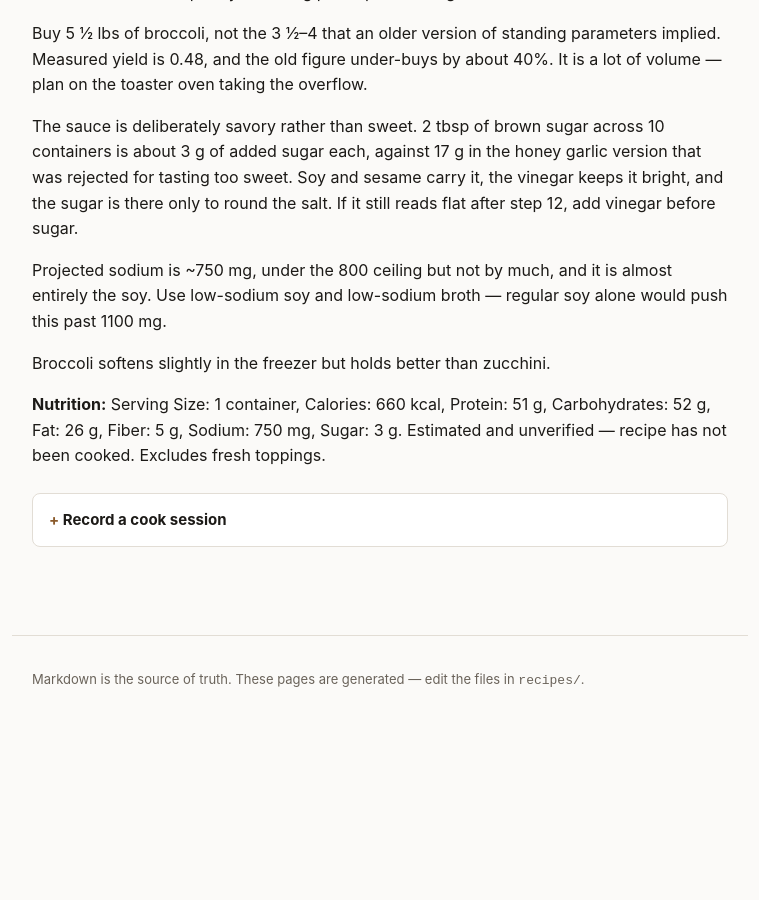
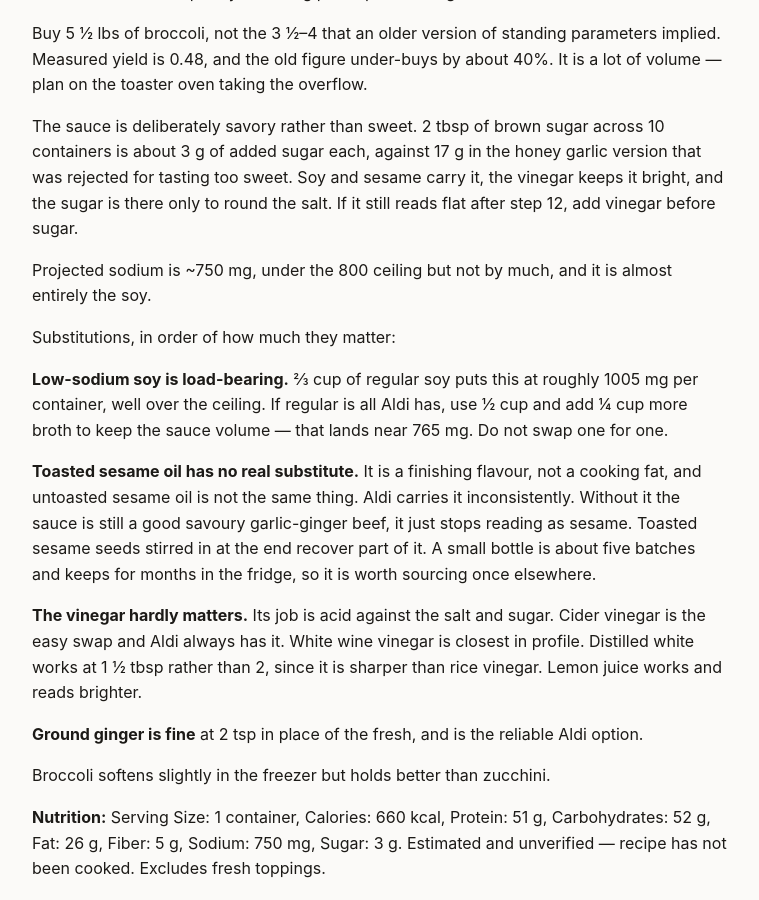
Before and after one commit to ZJBecker32/ten-containers, a Jekyll site: the page built from recipes/ground-beef-broccoli.md, in a window 1280 px wide and 900 px high, scrolled down 2863 px. Shown: the whole window, without its empty margins (260-1019 px from the left). Built offline with Jekyll 4.4.1, drawn with Linux system fonts in a browser that asks for light colours; before the commit the page ends 3588 px from its top, so only the background shows below that; some of the changed text lies outside the part shown.

Commit message:
Add sourcing substitutions for the scratch sauce
Aldi does not reliably carry toasted sesame oil, rice vinegar, or low-sodium
soy. Ranked by how much each substitution actually costs:

Low-sodium soy is the only one that breaks a constraint. 2/3 cup of regular
soy projects at ~1005 mg per container against a 658 mg baseline and an 800 mg
ceiling. The fix is 1/2 cup regular plus 1/4 cup more broth to hold the sauce
volume, landing near 765 mg — not a one-for-one swap.

Toasted sesame oil has no working substitute. It is a finishing flavour rather
than a cooking fat, and untoasted sesame oil is a different product. Toasted
seeds recover part of it. A bottle is about five batches, so it is worth
sourcing once elsewhere.

Rice vinegar barely matters — cider is the easy swap, white wine is closest,
distilled white works at 3/4 the quantity because it is sharper. Ground ginger
is fine for fresh.

Recorded in the recipe Notes, which reach the Crouton notes field and so are
readable at the store, and in standing-parameters as a sourcing table since
any future soy-based recipe hits the same gap.

Co-Authored-By: Claude Opus 5 <noreply@anthropic.com>
Claude-Session: https://claude.ai/code/session_01UgQQ4eCUmbkrGrvZUTtmrD

```diff
--- a/recipes/ground-beef-broccoli.md
+++ b/recipes/ground-beef-broccoli.md
@@ -51,13 +51,13 @@ fresh_toppings:
   - 5 lbs ground beef (90/10)
   - ~5 ½ lbs broccoli florets (~2500 g, yields ~1200 g roasted)
   - 3 ½ cups jasmine rice (dry)
-  - ⅔ cup low-sodium soy sauce
+  - ⅔ cup low-sodium soy sauce (see Notes if only regular is available)
   - ¾ cup low-sodium beef broth
   - 8–9 cloves garlic, minced
   - 2 tbsp fresh ginger, minced (or 2 tsp ground)
   - 2 tbsp toasted sesame oil
   - 2 tbsp brown sugar
-  - 2 tbsp rice vinegar
+  - 2 tbsp rice vinegar (or cider vinegar)
   - 2 tbsp cornstarch + 4 tbsp cold water
   - ½ tsp red pepper flakes (optional)
   - Olive oil, salt, pepper
@@ -121,8 +121,29 @@ carry it, the vinegar keeps it bright, and the sugar is there only to round
 the salt. If it still reads flat after step 12, add vinegar before sugar.
 
 Projected sodium is ~750 mg, under the 800 ceiling but not by much, and it is
-almost entirely the soy. Use low-sodium soy and low-sodium broth — regular soy
-alone would push this past 1100 mg.
+almost entirely the soy.
+
+Substitutions, in order of how much they matter:
+
+**Low-sodium soy is load-bearing.** ⅔ cup of regular soy puts this at roughly
+1005 mg per container, well over the ceiling. If regular is all Aldi has, use
+½ cup and add ¼ cup more broth to keep the sauce volume — that lands near
+765 mg. Do not swap one for one.
+
+**Toasted sesame oil has no real substitute.** It is a finishing flavour, not
+a cooking fat, and untoasted sesame oil is not the same thing. Aldi carries it
+inconsistently. Without it the sauce is still a good savoury garlic-ginger
+beef, it just stops reading as sesame. Toasted sesame seeds stirred in at the
+end recover part of it. A small bottle is about five batches and keeps for
+months in the fridge, so it is worth sourcing once elsewhere.
+
+**The vinegar hardly matters.** Its job is acid against the salt and sugar.
+Cider vinegar is the easy swap and Aldi always has it. White wine vinegar is
+closest in profile. Distilled white works at 1 ½ tbsp rather than 2, since it
+is sharper than rice vinegar. Lemon juice works and reads brighter.
+
+**Ground ginger is fine** at 2 tsp in place of the fresh, and is the reliable
+Aldi option.
 
 Broccoli softens slightly in the freezer but holds better than zucchini.
 
```
Also changed, not shown: docs/standing-parameters.md (+12 -0 lines), 1 other file.
